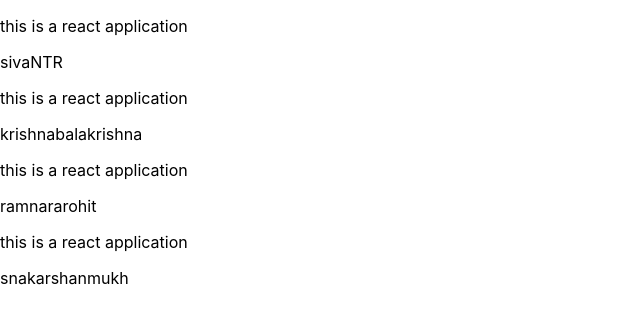
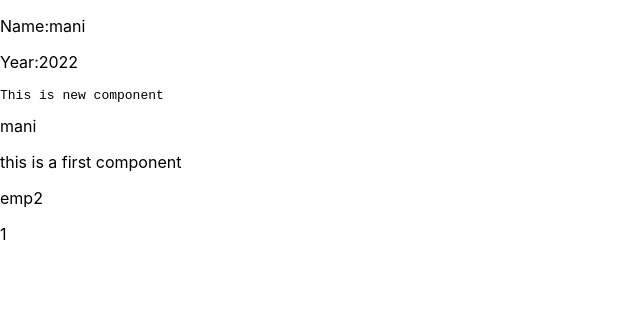
Before and after one commit to Manikantamude/third-commit, a React (Create React App) app: page / in a window 1280 px wide. Shown: the top 324 px of the page, without its empty margins (0-640 px from the left). Built offline with nearby package versions, Linux system fonts and the light colour scheme.

Commit message:
new files are added

```diff
--- a/src/App.js
+++ b/src/App.js
@@ -1,15 +1,17 @@
 import logo from './logo.svg';
 import './App.css';
 import ClassComponent from './ClassComponent';
-import Fun from './Fun';
+import Direct from './Fun';
+import Create from './components/Create'
 
 function App() {
   return (
     <div>
-      <Fun name="siva" hero="NTR"/>
-      <Fun name="krishna" hero="balakrishna" />
-      <Fun name="ram" hero="nararohit" />
-      <Fun name="snakar" hero="shanmukh" />
+      <Create/>
+      {/* <Direct name="siva" hero="NTR"/>
+      <Direct name="krishna" hero="balakrishna" />
+      <Direct name="ram" hero="nararohit" />
+      <Direct name="snakar" hero="shanmukh" /> */}
     </div>
   );
 }
--- a/src/Fun.js
+++ b/src/Fun.js
@@ -1,9 +1,9 @@
-function Fun(props){
-    return (
-        <div>
-            <p>this is a react application</p>
-            <p>{props.name}{props.hero}</p>
-        </div>
-    )
-}
-export default Fun;
+// function Direct(props){
+//     return (
+//         <div>
+//             <p>this is a react application</p>
+//             <p>{props.hero}</p>
+//         </div>
+//     )
+// }
+// export default Direct;
--- /dev/null
+++ b/src/components/Create.js
@@ -0,0 +1,29 @@
+import React from 'react'
+import First from './First'
+class Create extends React.Component{
+    state={
+        name:"mani",
+        year:2022,
+        gender:"male",
+        employee:[{id:1,name:"emp1"},{id:2,name:"emp2"},{id:3,name:"emp3"}]
+    }
+    render(){
+        console.log(this.state)
+        console.log("this is render return")
+        return(
+            <div>
+             <p>Name:{this.state.name}</p>
+             <p>Year:{this.state.year}</p>
+            <pre>This is new component</pre>
+            <First ym={this.state.name}/>
+            <div>
+                <p><span>{this.state.employee[1].name}</span></p>
+                <p><span>{this.state.employee[0].id}</span></p>
+            </div>
+            </div>
+
+        )
+
+    }
+}
+export default Create;
--- /dev/null
+++ b/src/components/First.js
@@ -0,0 +1,12 @@
+import React from "react"
+class First extends React.Component{
+    render(){
+        return(
+            <div>
+                 {this.props.ym}
+                <p>this is a first component</p>
+            </div>
+        )
+    }
+}
+export default First;
```
